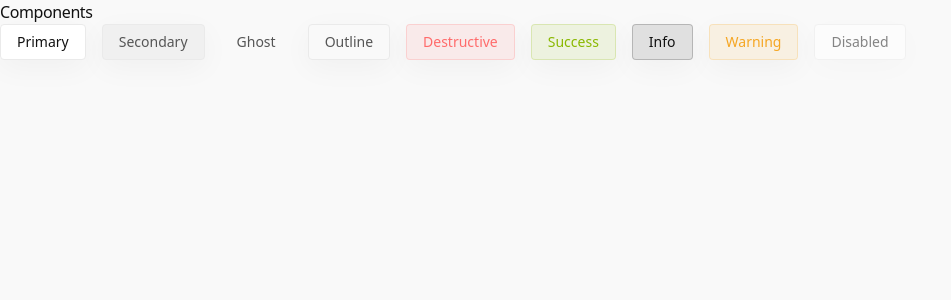
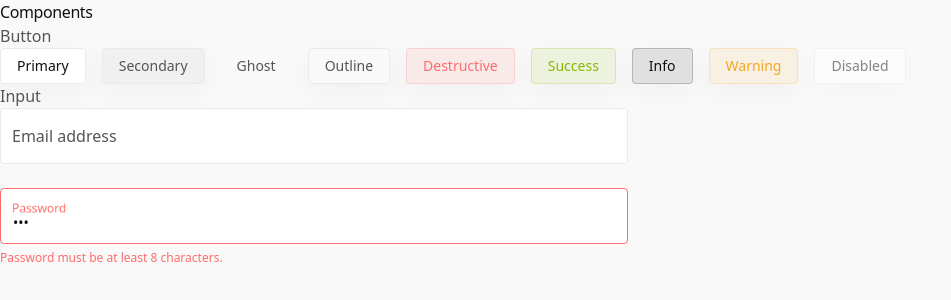
Before and after one commit to nurulid/basic-design-system, a Next.js app: page /components in a window 1280 px wide. Shown: the top 300 px of the page, without its empty margins (0-951 px from the left). Built offline with nearby package versions, Linux system fonts and the light colour scheme.

Commit message:
add input component

```diff
--- a/app/components/page.tsx
+++ b/app/components/page.tsx
@@ -1,9 +1,11 @@
 import { Button } from "@/components/ui/Button";
+import { Input } from "@/components/ui/Input";
 
 export default function ComponentsPage() {
   return (
     <>
       <h1>Components</h1>
+      <p>Button</p>
       <div className="flex flex-wrap items-center gap-4">
         <Button variant="primary">Primary</Button>
         <Button variant="secondary">Secondary</Button>
@@ -17,6 +19,23 @@ export default function ComponentsPage() {
           Disabled
         </Button>
       </div>
+
+      <p>Input</p>
+      <div className="grid grid-cols-1 md:grid-cols-2 gap-6">
+        <div className="space-y-6">
+          <Input
+            label="Email address"
+            type="email"
+            placeholder="name@example.com"
+          />
+          <Input
+            label="Password"
+            type="password"
+            error="Password must be at least 8 characters."
+            defaultValue="123"
+          />
+        </div>
+      </div>
     </>
   );
 }
--- /dev/null
+++ b/components/ui/Input.tsx
@@ -0,0 +1,55 @@
+import * as React from "react";
+import { cn } from "@/lib/utils";
+
+export interface InputProps extends React.InputHTMLAttributes<HTMLInputElement> {
+  label: string;
+  error?: string;
+}
+
+const Input = React.forwardRef<HTMLInputElement, InputProps>(
+  ({ className, type, label, error, id, ...props }, ref) => {
+    const generatedId = React.useId();
+    const inputId = id || generatedId;
+    const errorId = `${inputId}-error`;
+
+    return (
+      <div className="relative w-full">
+        <input
+          type={type}
+          id={inputId}
+          className={cn(
+            "peer h-14 w-full rounded-sm border border-system-border bg-system-card px-3 pb-2 pt-5 text-sm leading-5 text-system-heading shadow-[--shadow-diffuse] transition-[border-color,box-shadow,background-color] duration-150 ease-out file:border-0 file:bg-transparent file:text-sm file:font-sans placeholder:text-transparent hover:border-system-heading/20 focus-visible:outline-none focus-visible:border-system-info focus-visible:ring-2 focus-visible:ring-system-info/20 disabled:cursor-not-allowed disabled:opacity-50 font-sans",
+            error &&
+              "border-system-error hover:border-system-error focus-visible:border-system-error focus-visible:ring-system-error/20",
+            className,
+          )}
+          ref={ref}
+          placeholder={label}
+          aria-invalid={!!error}
+          aria-describedby={error ? errorId : undefined}
+          {...props}
+        />
+        <label
+          htmlFor={inputId}
+          className={cn(
+            "pointer-events-none absolute left-3 top-1/2 z-10 origin-[0] -translate-y-1/2 scale-100 transform-gpu text-system-text font-sans will-change-transform transition-[color,transform,top] duration-250 ease-[cubic-bezier(0.22,1,0.36,1)] peer-focus:top-2 peer-focus:translate-y-0 peer-focus:scale-75 peer-not-placeholder-shown:top-2 peer-not-placeholder-shown:translate-y-0 peer-not-placeholder-shown:scale-75 peer-focus:text-system-info",
+            error && "text-system-error peer-focus:text-system-error",
+          )}
+        >
+          {label}
+        </label>
+        {error && (
+          <p
+            id={errorId}
+            className="mt-1.5 text-xs font-sans text-system-error"
+          >
+            {error}
+          </p>
+        )}
+      </div>
+    );
+  },
+);
+Input.displayName = "Input";
+
+export { Input };
```
